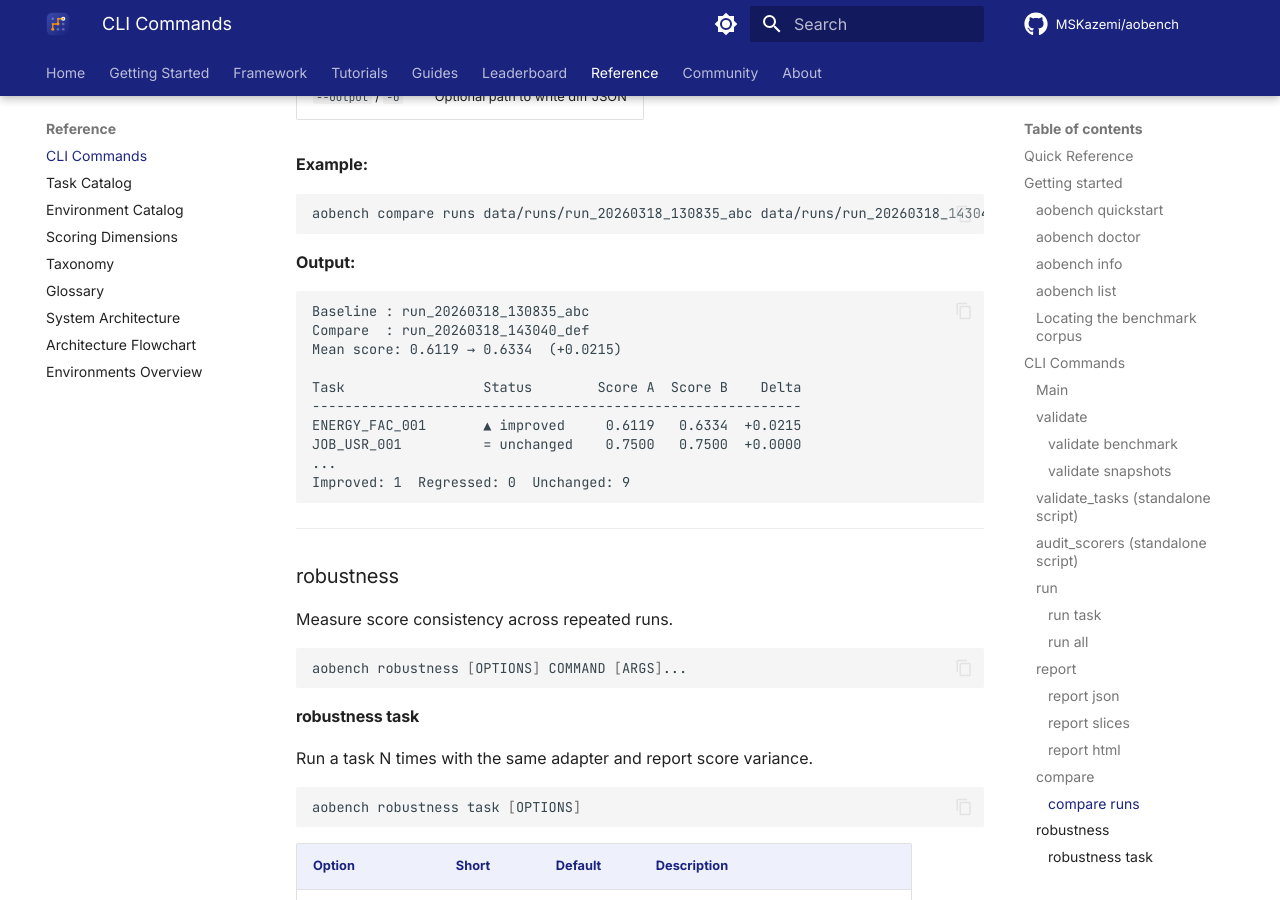
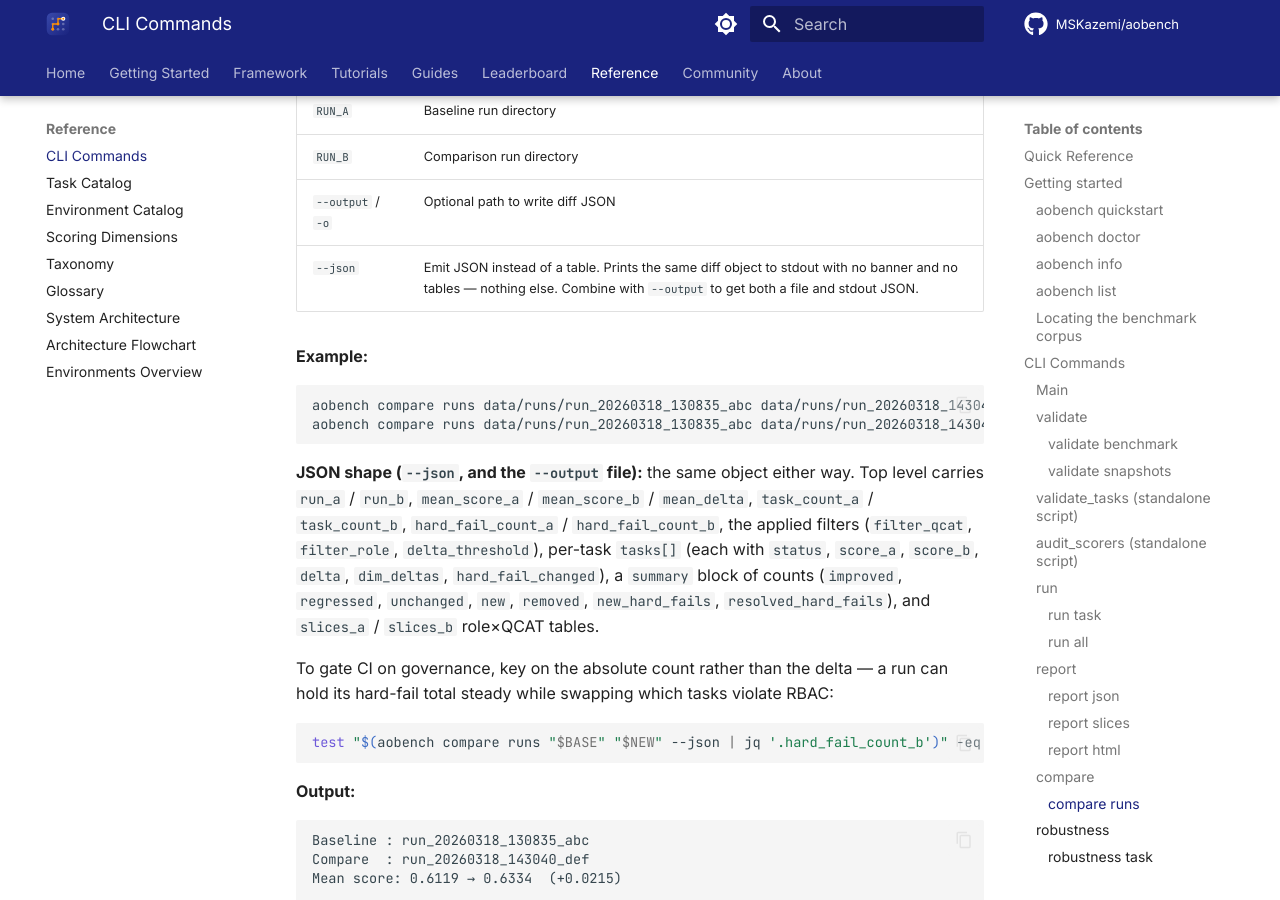
Before and after one commit to Barshana24/aobench, an MkDocs documentation site: the page built from docs/reference/commands.md, in a window 1280 px wide and 900 px high, scrolled down 15966 px. Built offline with MkDocs 1.6.1 and Material for MkDocs 9.7.7, drawn with Linux system fonts in a browser that asks for light colours; comment, search, counter and statistics services are not loaded; the version menu is left out; some of the changed text lies outside the part shown.

Commit message:
feat(cli): add --json to `report json` and `compare runs`
Both commands already built the exact object the caller wants; they just
printed it as a formatted table. Wiring AOBench into CI therefore meant
scraping human-readable text that breaks whenever a label is reworded --
a poor property for a benchmark whose whole value is machine-comparable
numbers. --json emits the summary/diff object as a single JSON value on
stdout with no banner and no trailing blank line, matching the flag every
`aobench list` subcommand already uses. Default output is unchanged, and
tests assert that directly.

The flag went on `report json` rather than the `report summary` named in
issue #29: there is no `summary` subcommand, and the summary dict the
issue points at lives in `report json`.

Maintainer additions on top:

- compare's diff object now carries hard_fail_count_a / hard_fail_count_b.
  It exposed only the new/resolved deltas, and the absolute counts the
  human table prints were not derivable from the task rows. A hard fail is
  an RBAC violation that zeroes a task's aggregate score, so the absolute
  count is what a CI governance gate keys on -- and a run can hold its
  total steady while swapping which tasks violate RBAC, which a delta-only
  gate misses. Additive; also lands in the --output file.
- AUTHORS.md credits the contributor, per the file's own policy.

Closes #29.

````diff
--- a/docs/reference/commands.md
+++ b/docs/reference/commands.md
@@ -464,6 +464,7 @@
 |-------------------|-------|---------|-------------|
 | `RUN_DIR` | | (required) | Path to run directory, e.g. `data/runs/run_…` |
 | `--output` | `-o` | `<run_dir>/run_summary.json` | Output file path |
+| `--json` | | `False` | Emit JSON instead of a table. Prints the summary dict to stdout with no banner and no human-readable lines — the file is still written as usual. Useful for wiring into CI. |
 | `-h`, `--help` | | | Show help and exit |
 
 **Output file:** `run_summary.json` with:
@@ -497,6 +498,7 @@
 ```bash
 aobench report json data/runs/run_20260318_135249_14013e8c
 aobench report json data/runs/run_20260318_135249_14013e8c -o reports/summary.json
+aobench report json data/runs/run_20260318_135249_14013e8c --json | jq '.mean_aggregate_score'
 ```
 
 #### report slices
@@ -567,11 +569,28 @@
 | `RUN_A`  | Baseline run directory |
 | `RUN_B`  | Comparison run directory |
 | `--output` / `-o` | Optional path to write diff JSON |
+| `--json` | Emit JSON instead of a table. Prints the same diff object to stdout with no banner and no tables — nothing else. Combine with `--output` to get both a file and stdout JSON. |
 
 **Example:**
 
 ```bash
 aobench compare runs data/runs/run_20260318_130835_abc data/runs/run_20260318_143040_def
+aobench compare runs data/runs/run_20260318_130835_abc data/runs/run_20260318_143040_def --json | jq '.summary'
+```
+
+**JSON shape (`--json`, and the `--output` file):** the same object either way. Top level
+carries `run_a` / `run_b`, `mean_score_a` / `mean_score_b` / `mean_delta`, `task_count_a` /
+`task_count_b`, `hard_fail_count_a` / `hard_fail_count_b`, the applied filters
+(`filter_qcat`, `filter_role`, `delta_threshold`), per-task `tasks[]` (each with `status`,
+`score_a`, `score_b`, `delta`, `dim_deltas`, `hard_fail_changed`), a `summary` block of
+counts (`improved`, `regressed`, `unchanged`, `new`, `removed`, `new_hard_fails`,
+`resolved_hard_fails`), and `slices_a` / `slices_b` role×QCAT tables.
+
+To gate CI on governance, key on the absolute count rather than the delta — a run can hold
+its hard-fail total steady while swapping which tasks violate RBAC:
+
+```bash
+test "$(aobench compare runs "$BASE" "$NEW" --json | jq '.hard_fail_count_b')" -eq 0
 ```
 
 **Output:**
````
Also changed, not shown: AUTHORS.md (+7 -0 lines), CHANGELOG.md (+16 -0 lines), 4 other files.
